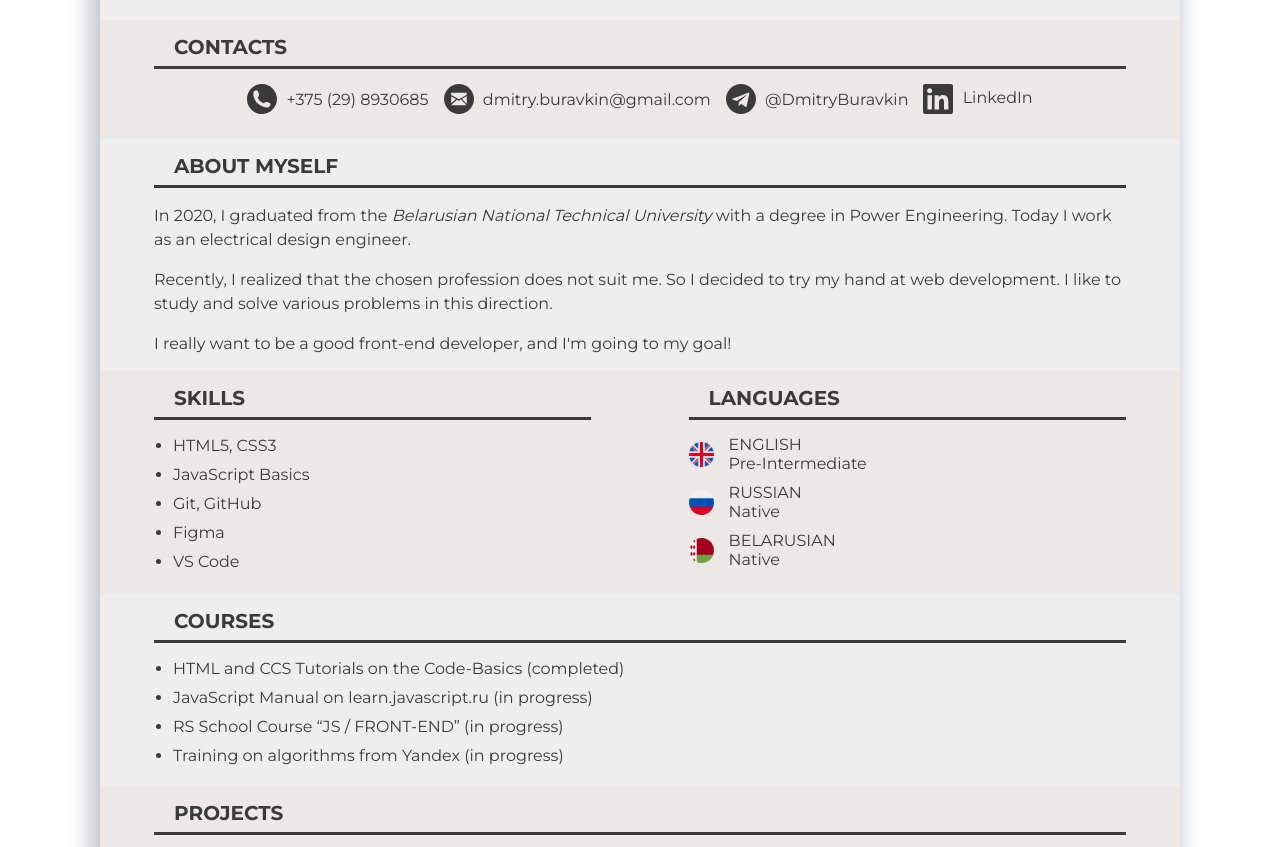
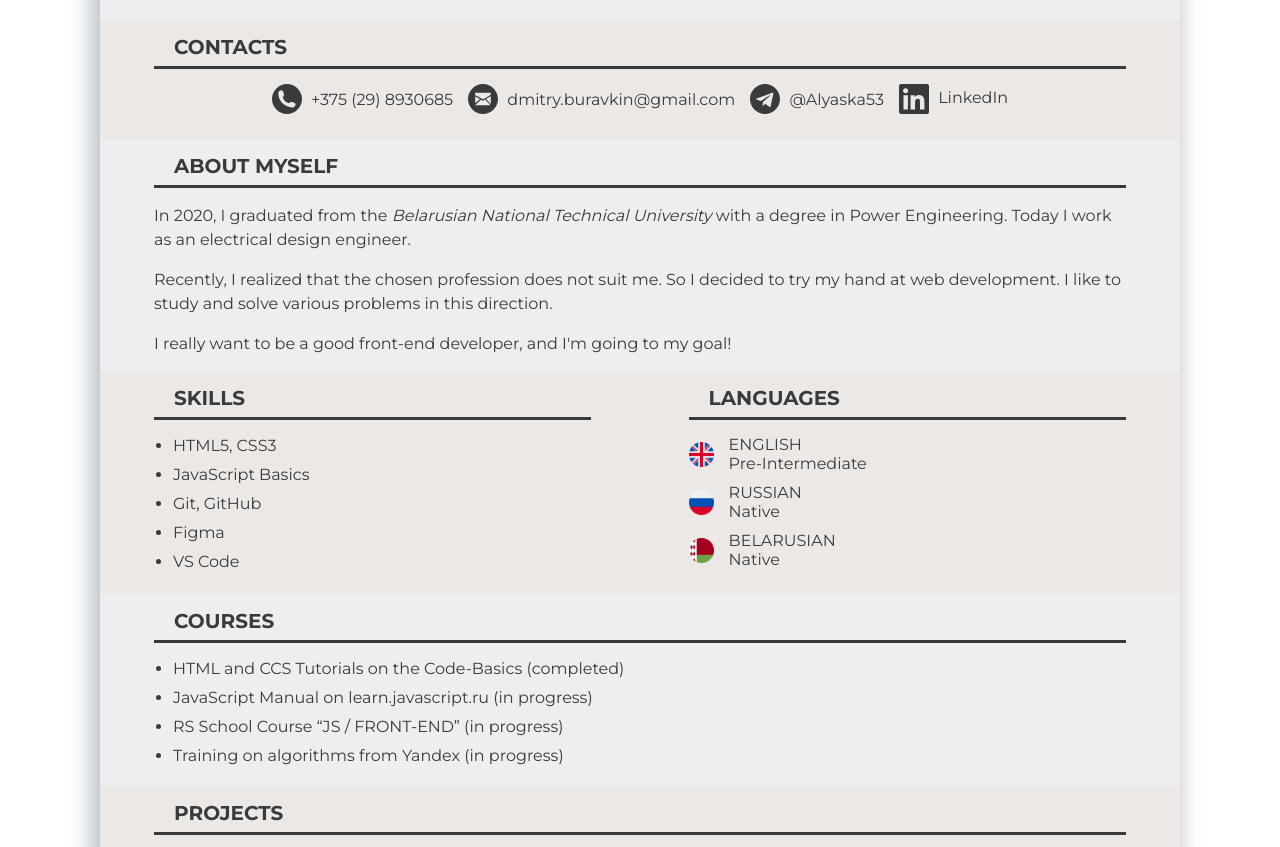
Before and after one commit to Alyaska53/rsschool-cv-2021, a plain HTML site: page index.html in a window 1280 px wide. Shown: the part 941-1788 px from the top of the page. Drawn offline with Linux system fonts and the light colour scheme; a script that the page names is missing; a small style sheet from the web is missing.

Commit message:
feat: update telegram contact

```diff
--- a/index.html
+++ b/index.html
@@ -54,7 +54,7 @@
             </li>
             <li>
               <img src="images/telegram.svg" alt="Telegram">
-              <p>@DmitryBuravkin</p>
+              <p>@Alyaska53</p>
             </li>
             <li>
               <img src="images/linkedin.svg" alt="Phone">
```
